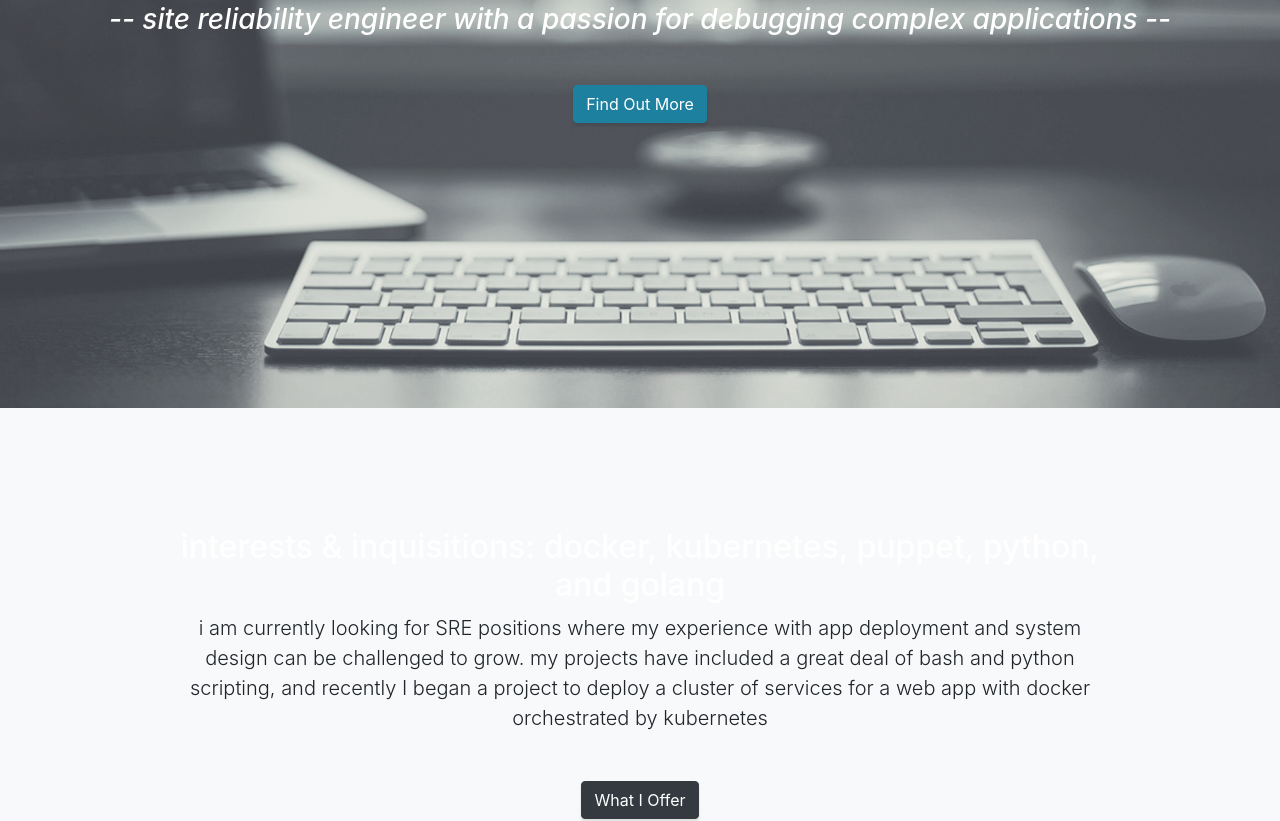
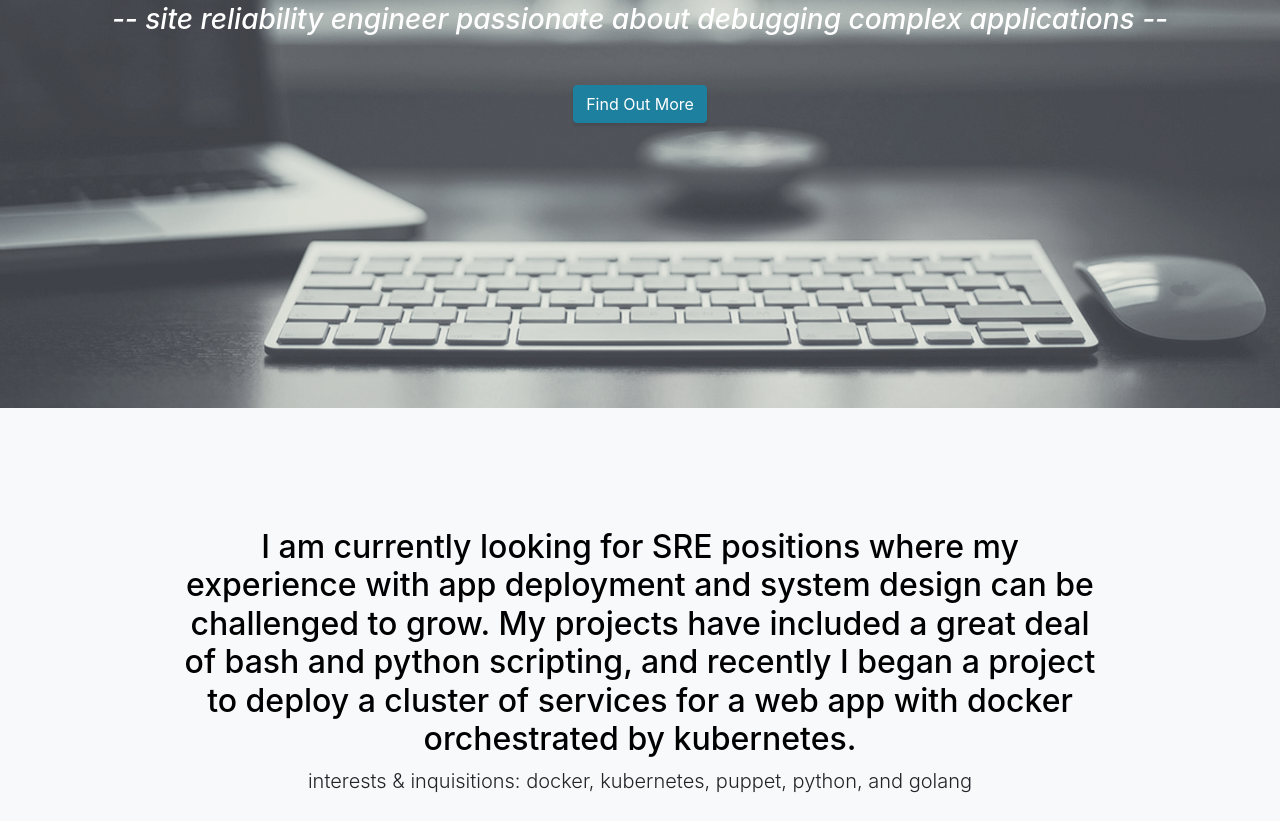
Before and after one commit to sazad44/sazad44.github.io, a website with bundled scripts: page index.html in a window 1280 px wide. Shown: the part 392-1213 px from the top of the page. Built offline with nearby package versions, Linux system fonts and the light colour scheme.

Commit message:
Updating text and color

```diff
--- a/index.html
+++ b/index.html
@@ -57,7 +57,7 @@
     <div class="container text-center my-auto">
       <h1 class="mb-1">SAMIE AZAD</h1>
       <h3 class="mb-5">
-        <em>-- site reliability engineer with a passion for debugging complex applications --</em>
+        <em>-- site reliability engineer passionate about debugging complex applications --</em>
       </h3>
       <a class="btn btn-primary btn-xl js-scroll-trigger" href="#about">Find Out More</a>
     </div>
@@ -69,8 +69,8 @@
     <div class="container text-center">
       <div class="row">
         <div class="col-lg-10 mx-auto">
-          <h2>interests & inquisitions: docker, kubernetes, puppet, python, and golang</h2>
-          <p class="lead mb-5">i am currently looking for SRE positions where my experience with app deployment and system design can be challenged to grow. my projects have included a great deal of bash and python scripting, and recently I began a project to deploy a cluster of services for a web app with docker orchestrated by kubernetes</p>
+          <h2 style="color:black">I am currently looking for SRE positions where my experience with app deployment and system design can be challenged to grow. My projects have included a great deal of bash and python scripting, and recently I began a project to deploy a cluster of services for a web app with docker orchestrated by kubernetes.</h2>
+          <p class="lead mb-5">interests & inquisitions: docker, kubernetes, puppet, python, and golang</p>
           <a class="btn btn-dark btn-xl js-scroll-trigger" href="#services">What I Offer</a>
         </div>
       </div>
```
